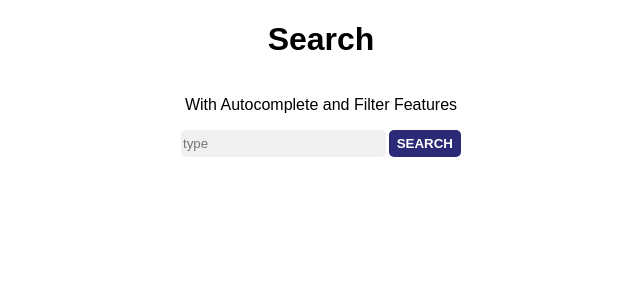
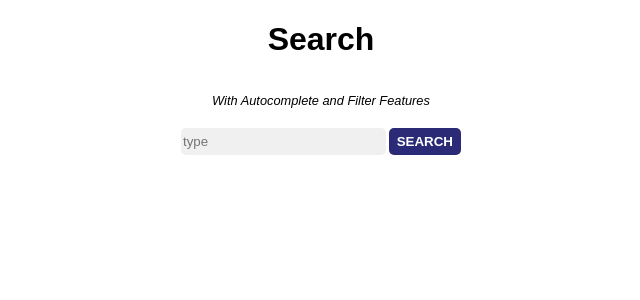
Before and after one commit to PJMantoss/autocomplete_search, a React (Create React App) app: page / in a window 1280 px wide. Shown: the top 300 px of the page, without its empty margins (319-959 px from the left). Built offline with nearby package versions, Linux system fonts and the light colour scheme; the HTML template or start-up script is replaced by a standard one.

Commit message:
update App

```diff
--- a/src/App.css
+++ b/src/App.css
@@ -4,6 +4,13 @@
   display: flex;
   flex-direction: column;
   align-items: center;
+}
+
+.App > p {
+  font-style: italic;
+  margin-bottom: 20px;
+  font-size: 0.8rem;
+  font-weight: lighter;
 }
 
 .searchContainer {
```
